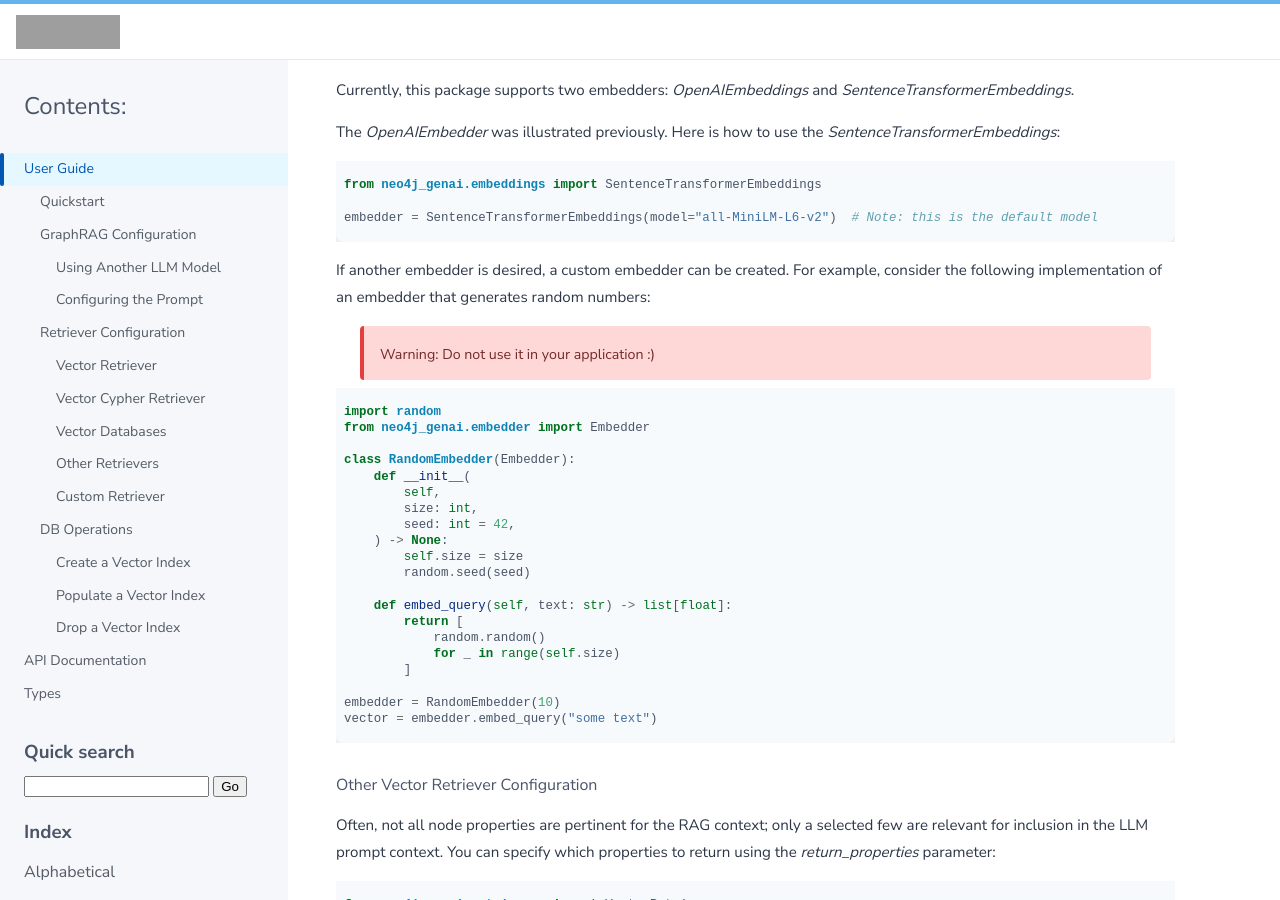
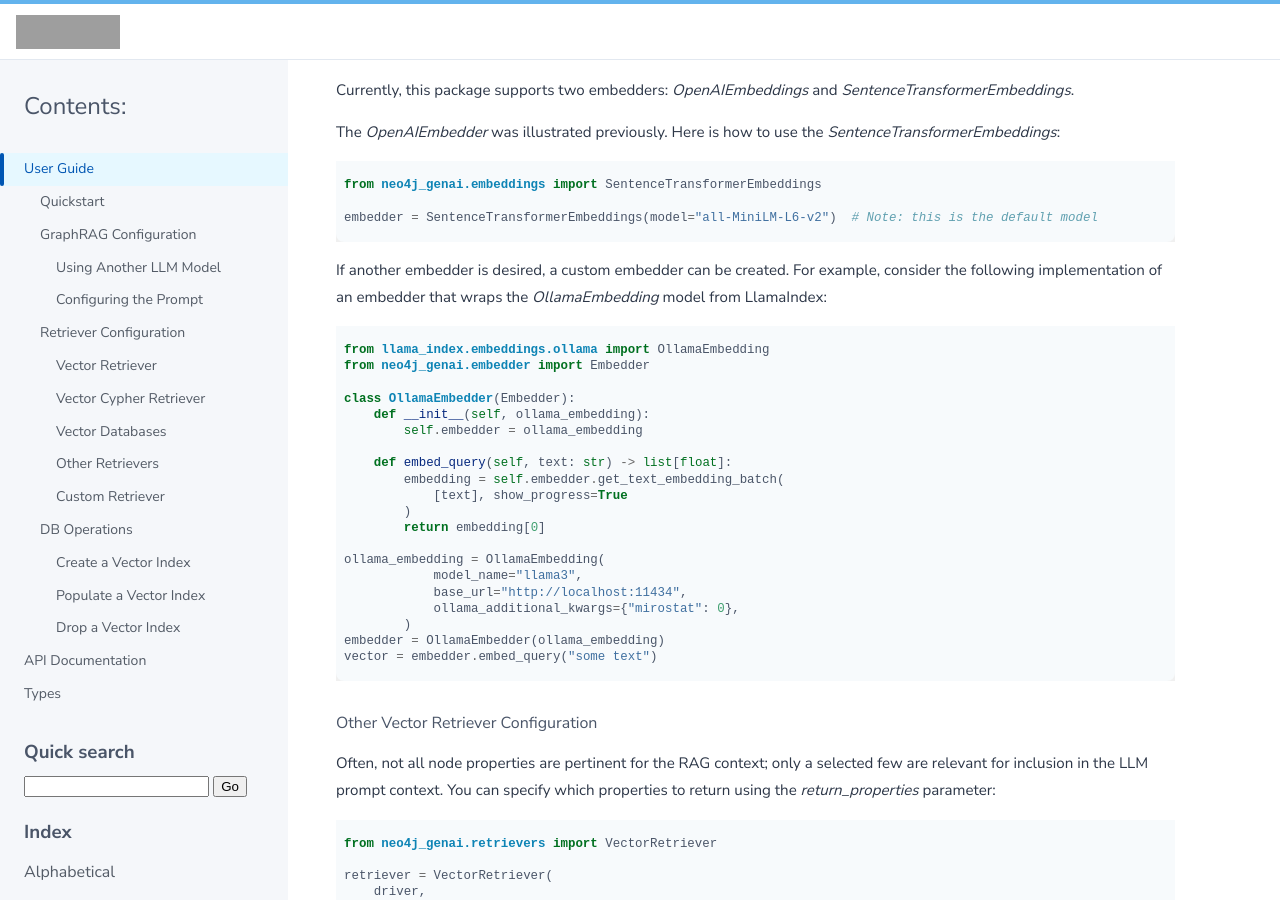
Before and after one commit to neo4j/neo4j-graphrag-python, a Sphinx documentation site: the page built from docs/source/user_guide.rst, in a window 1280 px wide and 900 px high, scrolled down 4503 px. Built offline with Sphinx 7.4.7, drawn with Linux system fonts in a browser that asks for light colours; some web fonts are replaced; some of the changed text lies outside the part shown; grey boxes are pictures that could not be loaded.

Commit message:
Fix typo, update the custom embedding example

```diff
--- a/docs/source/user_guide.rst
+++ b/docs/source/user_guide.rst
@@ -270,34 +270,31 @@ The `OpenAIEmbedder` was illustrated previously. Here is how to use the `Sentenc
 
     embedder = SentenceTransformerEmbeddings(model="all-MiniLM-L6-v2")  # Note: this is the default model
 
+
 If another embedder is desired, a custom embedder can be created. For example, consider
-the following implementation of an embedder that generates random numbers:
-
-.. warning::
-    Do not use it in your application :)
-
+the following implementation of an embedder that wraps the `OllamaEmbedding` model from LlamaIndex:
 
 .. code:: python
 
-    import random
+    from llama_index.embeddings.ollama import OllamaEmbedding
     from neo4j_genai.embedder import Embedder
 
-    class RandomEmbedder(Embedder):
-        def __init__(
-            self,
-            size: int,
-            seed: int = 42,
-        ) -> None:
-            self.size = size
-            random.seed(seed)
+    class OllamaEmbedder(Embedder):
+        def __init__(self, ollama_embedding):
+            self.embedder = ollama_embedding
 
         def embed_query(self, text: str) -> list[float]:
-            return [
-                random.random()
-                for _ in range(self.size)
-            ]
+            embedding = self.embedder.get_text_embedding_batch(
+                [text], show_progress=True
+            )
+            return embedding[0]
 
-    embedder = RandomEmbedder(10)
+    ollama_embedding = OllamaEmbedding(
+                model_name="llama3",
+                base_url="http://localhost:11434",
+                ollama_additional_kwargs={"mirostat": 0},
+            )
+    embedder = OllamaEmbedder(ollama_embedding)
     vector = embedder.embed_query("some text")
 
 
@@ -494,7 +491,7 @@ Weaviate Retrievers
     retriever = WeaviateNeo4jRetriever(
         driver=driver,
         client=client,
-        embedder=embeder,
+        embedder=embedder,
         collection="Movies",
         id_property_external="neo4j_id",
         id_property_neo4j="id",
@@ -530,7 +527,7 @@ Pinecone Retrievers
         client=client,
         index_name="Movies",
         id_property_neo4j="id",
-        embedder=embeder,
+        embedder=embedder,
     )
 
 Also see :ref:`pineconeneo4jretriever`.
```
